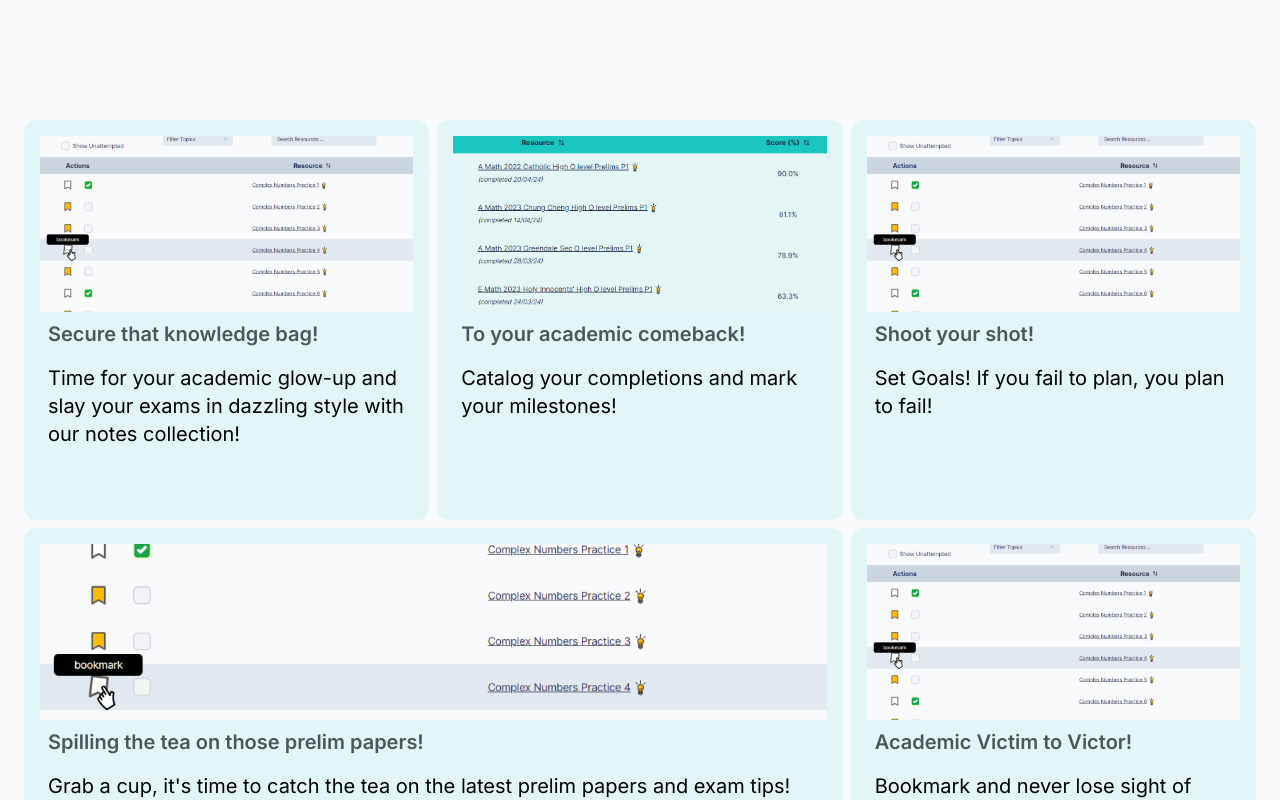
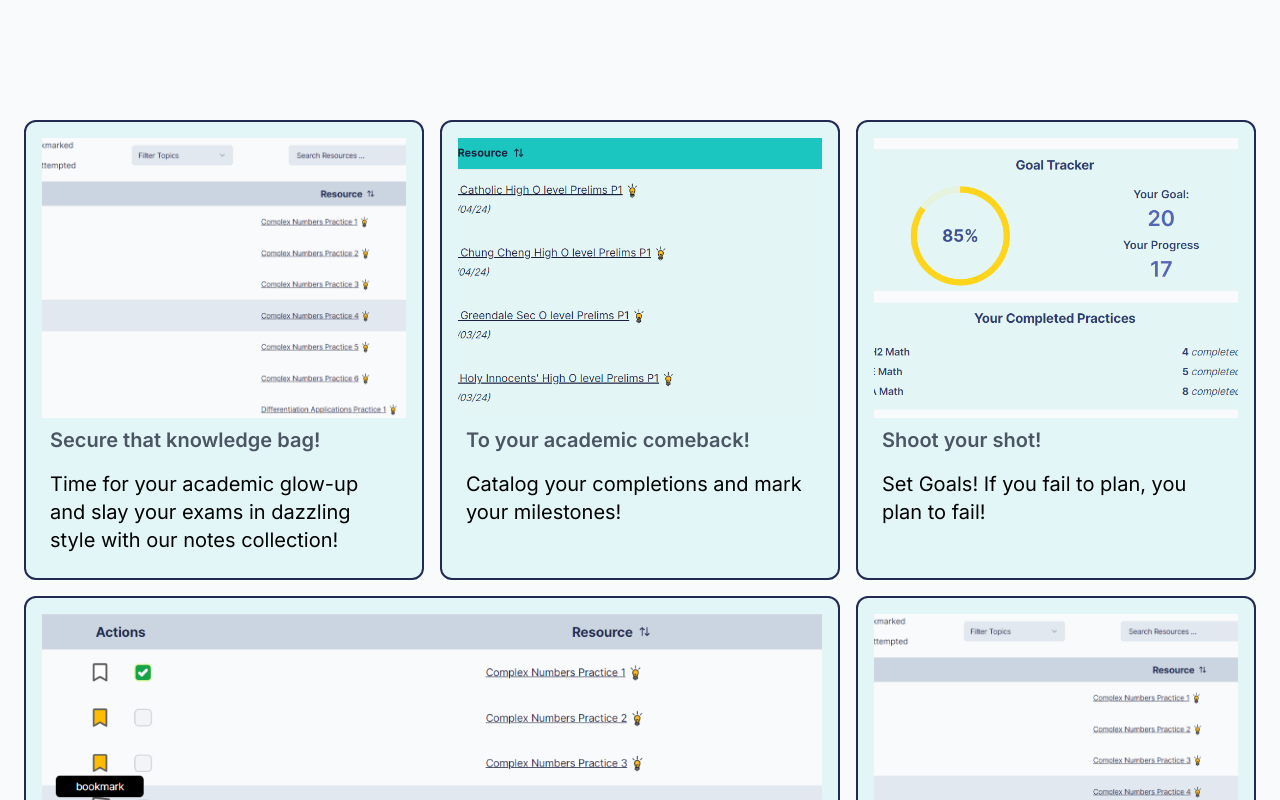
Before and after one commit to LimJiaEarn/myacademicweapon, a Next.js app: page / in a window 1280 px wide. Shown: the part 2480-3280 px from the top of the page. Built offline with nearby package versions, Linux system fonts and the light colour scheme; no server answers.

Commit message:
Fixed Bentobox styles

```diff
--- a/src/components/shared/DataTable.tsx
+++ b/src/components/shared/DataTable.tsx
@@ -162,9 +162,8 @@ export function DataTable<TData, TValue>({ columns, toHideColumns, data, showSta
         <div className="flex_center gap-2 md:gap-4">
           {selectorFilters.map((selectorFilter, index) => {
             return(
-              <div className="w-[200px]">
+              <div className="w-[200px]" key={selectorFilter.id+"__"+index}>
               <Select
-                key={selectorFilter.id+"__"+index}
                 onValueChange={(value) => {
 
                   if (value === CLEAR_FILTER_VALUE) {
@@ -188,9 +187,9 @@ export function DataTable<TData, TValue>({ columns, toHideColumns, data, showSta
 
                 <SelectContent className={`${selectContentStyles ? selectContentStyles : "w-[240px] bg-slate-100"}`}>
 
-                  {selectorFilter.options.map((option) => {
+                  {selectorFilter.options.map((option, index) => {
                     return (
-                        <SelectItem className="hover:cursor-pointer" value={option}>{option}</SelectItem>
+                        <SelectItem className="hover:cursor-pointer" value={option} key={`${option}_${index}`}>{option}</SelectItem>
                     )
                   })}
 
--- a/src/components/shared/OurServices.tsx
+++ b/src/components/shared/OurServices.tsx
@@ -2,7 +2,7 @@ import Image from 'next/image';
 
 const OurServices = () => {
   return (
-    <div className="grid mx-auto max-w-[1500px] md:auto-rows-[25rem] grid-cols-1 md:grid-cols-3 gap-2">
+    <div className="grid mx-auto max-w-[1500px] auto-rows-auto grid-cols-1 md:grid-cols-3 gap-4">
 
         <div className="col-span-1 row-span-1">
             <ServiceCard
@@ -24,7 +24,7 @@ const OurServices = () => {
             <ServiceCard
                 header="Shoot your shot!"
                 desc="Set Goals! If you fail to plan, you plan to fail!"
-                imagePath="/images/service5.png"
+                imagePath="/images/service3.png"
             />
         </div>
 
@@ -51,14 +51,13 @@ const OurServices = () => {
 
 const ServiceCard = ({ header, desc, imagePath }: { header: string, desc: string, imagePath: string }) => {
     return (
-        <div className="flex flex-col w-full h-full bg-pri_bg_card rounded-xl p-4">
-            {/* Image container that covers half the height of the card */}
-            <div className="relative w-full flex-1">
+        <div className="flex flex-col w-full h-full bg-pri_bg_card rounded-xl border-2 border-pri_navy_dark p-4">
+            <div className="relative w-full min-h-[280px]">
                 <Image
                     src={imagePath}
                     alt="icon"
-                    layout="fill" // Use the fill layout to expand the image
-                    objectFit="cover" // Cover the container without distorting the aspect ratio
+                    layout="fill"
+                    objectFit="cover"
                 />
             </div>
             <div className="flex flex-col justify-start items-start flex-1 gap-4 p-2">
--- a/src/components/shared/UserProfile.tsx
+++ b/src/components/shared/UserProfile.tsx
@@ -77,10 +77,10 @@ const UserProfile = ({currentUserProfileObject, isOwnUser, userID, simplifiedCom
             {isOwnUser && <div className="absolute top-2 right-2">
                 {editGoal ?
                 <div className="flex_center gap-2">
-                  <button className="cursor-pointer hover:scale-105 bg-red-500 rounded-lg p-1" onClick={()=>{setGoal2(goal); setEditGoal(false)}}>
+                  <button className="cursor-pointer hover:bg-red-600 bg-red-500 rounded-lg p-1" onClick={()=>{setGoal2(goal); setEditGoal(false)}}>
                     <Image src='/icons/cancelW.svg' alt='save' height={18} width={18} />
                   </button>
-                  <button className="cursor-pointer hover:scale-105 bg-blue-500 rounded-lg p-1" onClick={updateGoal}>
+                  <button className="cursor-pointer hover:bg-blue-600 bg-blue-500 rounded-lg p-1" onClick={updateGoal}>
                     <Image src='/icons/saveW.svg' alt='save' height={18} width={18} />
                   </button>
                 </div>
@@ -103,7 +103,10 @@ const UserProfile = ({currentUserProfileObject, isOwnUser, userID, simplifiedCom
                     strokeWidth={1}
                 />
                 <div className="absolute flex flex-col items-center justify-center inset-0">
-                    <p className="text-center font-bold text-pri_navy_lighter text-2xl">{percentShade}%</p>
+                    {percentShade===100 ?
+                     <p className="text-center font-bold gold_grad_text_2 text-3xl">Goal<br/>Hit!</p>
+                    :
+                      <p className="text-center font-bold text-pri_navy_light text-2xl">{percentShade}%</p>}
                 </div>
 
 
@@ -112,11 +115,11 @@ const UserProfile = ({currentUserProfileObject, isOwnUser, userID, simplifiedCom
               <div className="h-full flex flex-col justify-start items-center gap-2">
 
                   <div className="flex_col_center gap-1">
-                    <h2 className="font-semibold text-md text-pri_navy_main">Your current goal:</h2>
+                    <h2 className="font-semibold text-md text-pri_navy_main">{isOwnUser && "Your "} Goal:</h2>
                     {editGoal ?
 
                     <input
-                      className="bg-pri_bg_card2 rounded-xl px-1 max-w-[100px] font-semibold text-3xl text-pri_navy_lighter"
+                      className="bg-pri_bg_card2 rounded-xl px-1 max-w-[100px] font-semibold text-3xl text-pri_navy_lighter text-center"
                       type="text"
                       pattern="[0-9]*"
                       inputMode="numeric"
@@ -132,7 +135,7 @@ const UserProfile = ({currentUserProfileObject, isOwnUser, userID, simplifiedCom
                   </div>
 
                   <div className="flex_col_center gap-1">
-                    <h2 className="font-semibold text-md text-pri_navy_main">Your progress</h2>
+                    <h2 className="font-semibold text-md text-pri_navy_main">{isOwnUser && "Your "} Progress</h2>
                     <p className="font-semibold text-3xl text-pri_navy_lighter">{completed}</p>
                   </div>
 
@@ -143,15 +146,15 @@ const UserProfile = ({currentUserProfileObject, isOwnUser, userID, simplifiedCom
         </div>
 
         <div className="bg-pri_bg_card rounded-xl col-span-1 row-span-1 flex flex-col justify-start items-center p-2 md:p-4">
-            <h1 className="font-bold text-pri_navy_main text-center text-lg md:text-xl mb-2">{isOwnUser && "Your "}Completed Practices</h1>
+            <h1 className="font-bold text-pri_navy_main text-center text-lg md:text-xl mb-4">{isOwnUser && "Your "}Completed Practices</h1>
 
             {Object.keys(completedRecords).length === 0 ?
                 <p className="w-full text-center italic text-pri_navy_main">0 completed papers found</p>
                 :
                 <ul className="w-4/5 px-4 lg:px-10 text-sm md:text-md md:text-md text-pri_navy_main max-w-[240]">
-                {Object.entries(completedRecords).map(([subject, completions])=>{
+                {Object.entries(completedRecords).map(([subject, completions], index)=>{
                     return(
-                        <li key={`${subject}_${completions}`} className="flex my-1">
+                        <li key={`${subject}_${completions}_${index}`} className="flex my-2">
                             <p className="font-semibold">{subject}</p>
                             <p className="font-bold ml-auto">{completions} <span className="italic font-normal">completed</span></p>
                         </li>
```
Also changed, not shown: public/images/service3.png (added).
